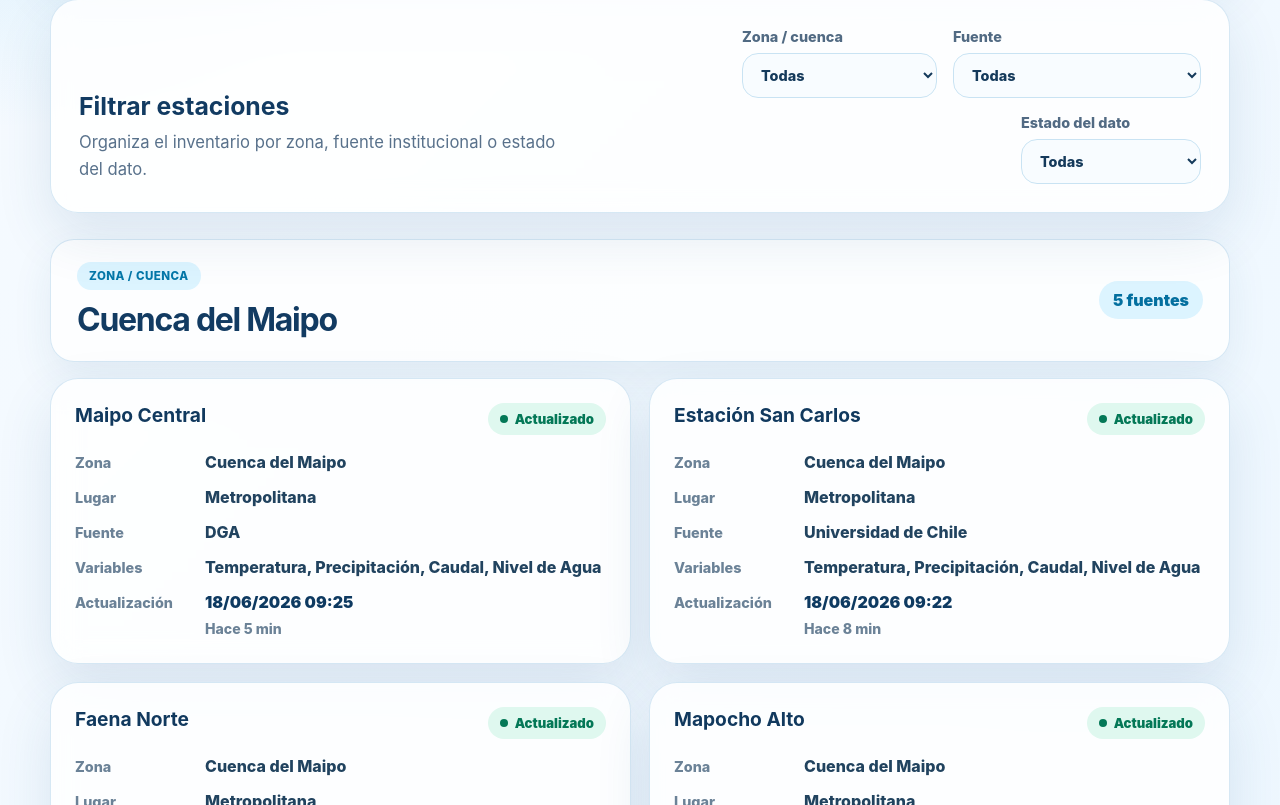
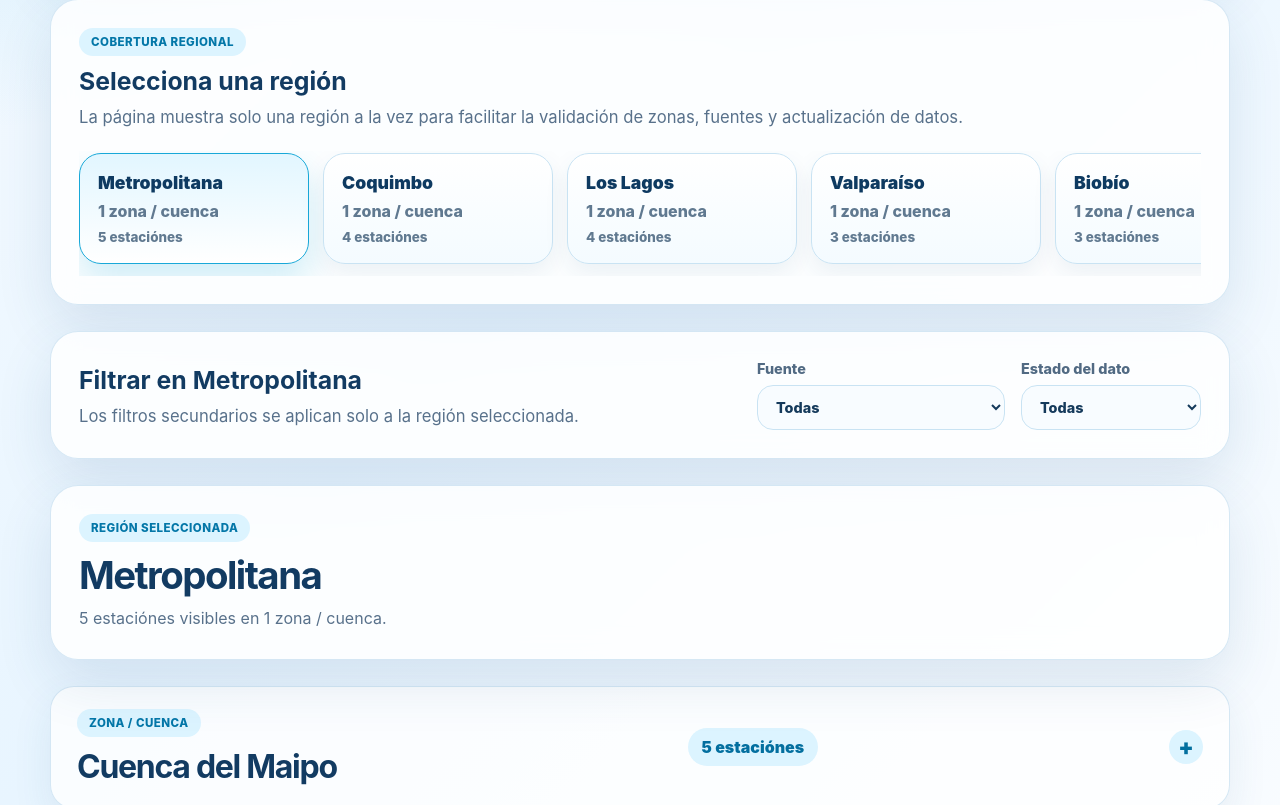
Before and after one commit to vicentekrebs/GPTI, a React (Vite) app: page /fuentes in a window 1280 px wide. Shown: the part 415-1220 px from the top of the page. Built offline with nearby package versions, Linux system fonts and the light colour scheme.

Commit message:
Reorganize sources by region

```diff
--- a/src/App.css
+++ b/src/App.css
@@ -129,3 +129,29 @@ tbody tr:hover { background: #f7fcff; }
 .source-card { display: flex; flex-direction: column; }
 
 @media (max-width: 620px) { .source-zone-heading, .station-card-header { align-items: stretch; flex-direction: column; } .source-details div { grid-template-columns: 1fr; gap: 4px; } }
+
+.region-selector-panel, .selected-region-summary { border: 1px solid rgba(111, 174, 215, 0.28); border-radius: 28px; padding: 28px; background: rgba(255, 255, 255, 0.84); box-shadow: 0 22px 55px rgba(34, 84, 128, 0.12); backdrop-filter: blur(14px); }
+.region-selector-panel { display: grid; gap: 20px; }
+.region-card-row { display: flex; gap: 14px; overflow-x: auto; padding: 2px 2px 12px; scroll-snap-type: x proximity; }
+.region-card { display: grid; flex: 0 0 min(230px, 72vw); gap: 8px; border: 1px solid #c9e3f3; border-radius: 22px; padding: 18px; color: #42647f; background: linear-gradient(180deg, #ffffff, #f4fbff); text-align: left; cursor: pointer; scroll-snap-align: start; box-shadow: 0 10px 24px rgba(34,84,128,.08); transition: transform 160ms ease, box-shadow 160ms ease, border-color 160ms ease, background 160ms ease; }
+.region-card:hover { transform: translateY(-2px); box-shadow: 0 16px 30px rgba(34,84,128,.14); }
+.region-card.active { border-color: #18a8d8; background: linear-gradient(180deg, #e2f6ff, #ffffff); box-shadow: 0 18px 36px rgba(24,168,216,.2); }
+.region-card strong { color: #0e3a61; font-size: 1.1rem; font-weight: 950; }
+.region-card span, .region-card small { color: #607990; font-weight: 850; }
+.region-card small { font-size: .84rem; }
+.selected-region-summary h2 { margin-bottom: 8px; font-size: clamp(1.55rem, 4vw, 2.4rem); letter-spacing: -0.04em; }
+.selected-region-summary p { margin-bottom: 0; color: #58718b; font-size: 1rem; line-height: 1.55; }
+.source-accordion-list { display: grid; gap: 16px; }
+.source-zone-heading { width: 100%; color: inherit; font: inherit; text-align: left; cursor: pointer; }
+.source-zone-heading > span:first-child { min-width: 0; }
+.source-zone-heading .accordion-icon { display: inline-grid; place-items: center; flex: 0 0 34px; width: 34px; height: 34px; border-radius: 999px; color: #036f9f; background: #dcf4ff; font-size: 1.4rem; font-weight: 950; line-height: 1; }
+.stations-grid.compact { grid-template-columns: repeat(auto-fit, minmax(260px, 1fr)); gap: 14px; }
+.source-card.compact { padding: 18px; }
+.source-card.compact h3 { font-size: 1.05rem; line-height: 1.25; }
+.source-details.compact { gap: 9px; }
+.source-details.compact div { grid-template-columns: 94px 1fr; gap: 10px; }
+.source-details.compact dt { font-size: .82rem; }
+.source-details.compact dd { font-size: .92rem; }
+.empty-state h3 { margin-bottom: 8px; }
+
+@media (max-width: 620px) { .region-selector-panel, .selected-region-summary { border-radius: 22px; padding: 22px; } .region-card-row { margin-right: -22px; padding-right: 22px; } .source-zone-heading { align-items: stretch; flex-direction: row; flex-wrap: wrap; } .source-zone-heading > span:first-child { flex: 1 1 100%; } .source-zone-heading strong { flex: 1 1 auto; justify-content: center; } .source-details.compact div { grid-template-columns: 1fr; gap: 4px; } }
--- a/src/pages/Estaciones.jsx
+++ b/src/pages/Estaciones.jsx
@@ -7,38 +7,75 @@ function normalizarClase(texto) {
   return texto.toLowerCase().normalize('NFD').replace(/[\u0300-\u036f]/g, '').replace(/\s+/g, '-');
 }
 
-function obtenerOpciones(campo) {
-  return [opcionTodas, ...new Set(estaciones.map((estacion) => estacion[campo]))];
+function obtenerOpciones(campo, lista = estaciones) {
+  return [opcionTodas, ...new Set(lista.map((estacion) => estacion[campo]))];
 }
 
-function agruparPorZona(estacionesFiltradas) {
-  return estacionesFiltradas.reduce((grupos, estacion) => {
-    const estacionesZona = grupos.get(estacion.zona) ?? [];
-    estacionesZona.push(estacion);
-    grupos.set(estacion.zona, estacionesZona);
+function agruparPorCampo(lista, campo) {
+  return lista.reduce((grupos, estacion) => {
+    const llave = estacion[campo];
+    const estacionesGrupo = grupos.get(llave) ?? [];
+    estacionesGrupo.push(estacion);
+    grupos.set(llave, estacionesGrupo);
     return grupos;
   }, new Map());
 }
 
 function Estaciones() {
-  const [zona, setZona] = useState(opcionTodas);
+  const regiones = useMemo(() => Array.from(new Set(estaciones.map((estacion) => estacion.region))), []);
+  const [regionSeleccionada, setRegionSeleccionada] = useState(regiones[0]);
   const [fuente, setFuente] = useState(opcionTodas);
   const [estado, setEstado] = useState(opcionTodas);
+  const [zonasAbiertas, setZonasAbiertas] = useState(() => new Set());
 
-  const zonas = useMemo(() => obtenerOpciones('zona'), []);
-  const fuentes = useMemo(() => obtenerOpciones('fuente'), []);
-  const estados = useMemo(() => obtenerOpciones('estadoDatos'), []);
+  const estacionesRegion = useMemo(
+    () => estaciones.filter((estacion) => estacion.region === regionSeleccionada),
+    [regionSeleccionada],
+  );
+
+  const fuentes = useMemo(() => obtenerOpciones('fuente', estacionesRegion), [estacionesRegion]);
+  const estados = useMemo(() => obtenerOpciones('estadoDatos', estacionesRegion), [estacionesRegion]);
 
   const estacionesFiltradas = useMemo(
-    () => estaciones.filter((estacion) => (
-      (zona === opcionTodas || estacion.zona === zona)
-      && (fuente === opcionTodas || estacion.fuente === fuente)
+    () => estacionesRegion.filter((estacion) => (
+      (fuente === opcionTodas || estacion.fuente === fuente)
       && (estado === opcionTodas || estacion.estadoDatos === estado)
     )),
-    [estado, fuente, zona],
+    [estado, estacionesRegion, fuente],
   );
 
-  const estacionesPorZona = useMemo(() => agruparPorZona(estacionesFiltradas), [estacionesFiltradas]);
+  const estacionesPorZona = useMemo(
+    () => agruparPorCampo(estacionesFiltradas, 'zona'),
+    [estacionesFiltradas],
+  );
+
+  const estadisticasRegiones = useMemo(
+    () => Array.from(agruparPorCampo(estaciones, 'region').entries()).map(([region, estacionesDeRegion]) => ({
+      region,
+      estaciones: estacionesDeRegion.length,
+      zonas: new Set(estacionesDeRegion.map((estacion) => estacion.zona)).size,
+    })),
+    [],
+  );
+
+  const seleccionarRegion = (region) => {
+    setRegionSeleccionada(region);
+    setFuente(opcionTodas);
+    setEstado(opcionTodas);
+    setZonasAbiertas(new Set());
+  };
+
+  const alternarZona = (nombreZona) => {
+    setZonasAbiertas((zonasActuales) => {
+      const siguientesZonas = new Set(zonasActuales);
+      if (siguientesZonas.has(nombreZona)) {
+        siguientesZonas.delete(nombreZona);
+      } else {
+        siguientesZonas.add(nombreZona);
+      }
+      return siguientesZonas;
+    });
+  };
 
   return (
     <div className="page-stack sources-page">
@@ -52,18 +89,35 @@ function Estaciones() {
         </p>
       </section>
 
-      <section className="filters-panel" aria-label="Filtros de fuentes y estaciones">
+      <section className="region-selector-panel" aria-label="Regiones cubiertas por la aplicación">
+        <div className="section-title">
+          <span className="eyebrow compact">Cobertura regional</span>
+          <h2>Selecciona una región</h2>
+          <p>La página muestra solo una región a la vez para facilitar la validación de zonas, fuentes y actualización de datos.</p>
+        </div>
+        <div className="region-card-row" role="list">
+          {estadisticasRegiones.map(({ region, estaciones: totalEstaciones, zonas }) => (
+            <button
+              className={`region-card ${regionSeleccionada === region ? 'active' : ''}`}
+              type="button"
+              key={region}
+              onClick={() => seleccionarRegion(region)}
+              aria-pressed={regionSeleccionada === region}
+            >
+              <strong>{region}</strong>
+              <span>{zonas} zona{zonas === 1 ? '' : 's'} / cuenca{zonas === 1 ? '' : 's'}</span>
+              <small>{totalEstaciones} estación{totalEstaciones === 1 ? '' : 'es'}</small>
+            </button>
+          ))}
+        </div>
+      </section>
+
+      <section className="filters-panel" aria-label={`Filtros de fuentes y estaciones en ${regionSeleccionada}`}>
         <div>
-          <h2>Filtrar estaciones</h2>
-          <p>Organiza el inventario por zona, fuente institucional o estado del dato.</p>
+          <h2>Filtrar en {regionSeleccionada}</h2>
+          <p>Los filtros secundarios se aplican solo a la región seleccionada.</p>
         </div>
         <div className="filters">
-          <label>
-            Zona / cuenca
-            <select value={zona} onChange={(event) => setZona(event.target.value)}>
-              {zonas.map((item) => <option key={item}>{item}</option>)}
-            </select>
-          </label>
           <label>
             Fuente
             <select value={fuente} onChange={(event) => setFuente(event.target.value)}>
@@ -79,27 +133,47 @@ function Estaciones() {
         </div>
       </section>
 
+      <section className="selected-region-summary" aria-label={`Resumen de ${regionSeleccionada}`}>
+        <span className="eyebrow compact">Región seleccionada</span>
+        <h2>{regionSeleccionada}</h2>
+        <p>
+          {estacionesFiltradas.length} estación{estacionesFiltradas.length === 1 ? '' : 'es'} visible{estacionesFiltradas.length === 1 ? '' : 's'} en{' '}
+          {estacionesPorZona.size} zona{estacionesPorZona.size === 1 ? '' : 's'} / cuenca{estacionesPorZona.size === 1 ? '' : 's'}.
+        </p>
+      </section>
+
       {estacionesFiltradas.length > 0 ? (
-        Array.from(estacionesPorZona.entries()).map(([nombreZona, estacionesZona]) => (
-          <section className="source-zone-group" key={nombreZona} aria-labelledby={`zona-${normalizarClase(nombreZona)}`}>
-            <div className="source-zone-heading">
-              <div>
+        <div className="source-accordion-list">
+          {Array.from(estacionesPorZona.entries()).map(([nombreZona, estacionesZona]) => {
+            const zonaAbierta = zonasAbiertas.has(nombreZona);
+            const zonaId = `zona-${normalizarClase(regionSeleccionada)}-${normalizarClase(nombreZona)}`;
+
+            return (
+              <section className="source-zone-group" key={nombreZona} aria-labelledby={`${zonaId}-titulo`}>
+                <button
+                  className="source-zone-heading"
+                  type="button"
+                  onClick={() => alternarZona(nombreZona)}
+                  aria-expanded={zonaAbierta}
+                  aria-controls={`${zonaId}-contenido`}
+                >
+                  <span>
                     <span className="eyebrow compact">Zona / cuenca</span>
-                <h2 id={`zona-${normalizarClase(nombreZona)}`}>{nombreZona}</h2>
-              </div>
-              <strong>{estacionesZona.length} fuente{estacionesZona.length === 1 ? '' : 's'}</strong>
-            </div>
+                    <h2 id={`${zonaId}-titulo`}>{nombreZona}</h2>
+                  </span>
+                  <strong>{estacionesZona.length} estación{estacionesZona.length === 1 ? '' : 'es'}</strong>
+                  <span className="accordion-icon" aria-hidden="true">{zonaAbierta ? '−' : '+'}</span>
+                </button>
 
-            <div className="stations-grid" aria-label={`Estaciones en ${nombreZona}`}>
+                {zonaAbierta && (
+                  <div className="stations-grid compact" id={`${zonaId}-contenido`} aria-label={`Estaciones en ${nombreZona}`}>
                     {estacionesZona.map((estacion) => (
-                <article className="station-card source-card" key={estacion.id}>
+                      <article className="station-card source-card compact" key={estacion.id}>
                         <div className="station-card-header">
                           <h3>{estacion.nombre}</h3>
                           <span className={`status ${normalizarClase(estacion.estadoDatos)}`}>{estacion.estadoDatos}</span>
                         </div>
-                  <dl className="station-details source-details">
-                    <div><dt>Zona</dt><dd>{estacion.zona}</dd></div>
-                    <div><dt>Lugar</dt><dd>{estacion.region}</dd></div>
+                        <dl className="station-details source-details compact">
                           <div><dt>Fuente</dt><dd>{estacion.fuente}</dd></div>
                           <div><dt>Variables</dt><dd>{estacion.variablesMonitoreadas.join(', ')}</dd></div>
                           <div><dt>Actualización</dt><dd><span className="update-date">{estacion.ultimaActualizacionExacta}</span><span className="update-relative">{estacion.ultimaActualizacion}</span></dd></div>
@@ -107,11 +181,15 @@ function Estaciones() {
                       </article>
                     ))}
                   </div>
+                )}
               </section>
-        ))
+            );
+          })}
+        </div>
       ) : (
-        <article className="station-card">
-          <p className="last-update">No hay fuentes que coincidan con los filtros seleccionados.</p>
+        <article className="station-card empty-state">
+          <h3>Sin resultados en {regionSeleccionada}</h3>
+          <p className="last-update">No hay estaciones que coincidan con la fuente y el estado del dato seleccionados para esta región.</p>
         </article>
       )}
     </div>
```
Lines whose indentation alone changed are shown as unchanged.
